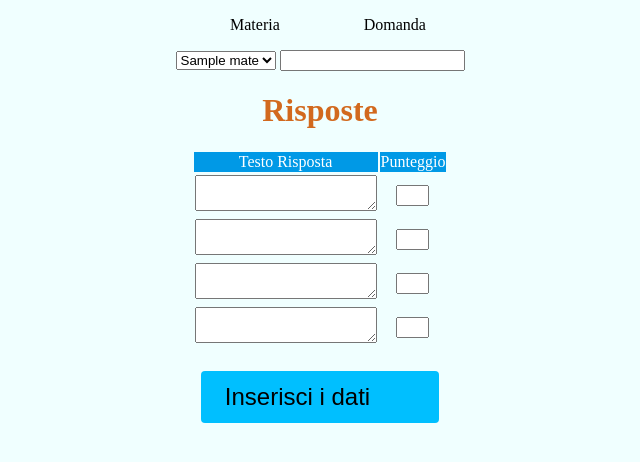
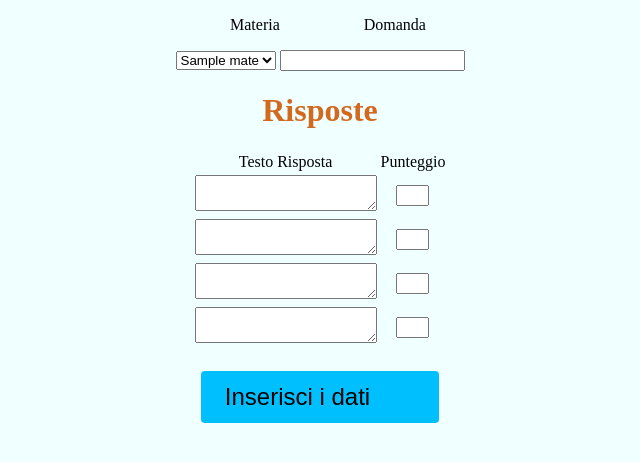
Before and after one commit to Giorgio1022/questionario, a PHP site: page /domanda_inserisci_form.php in a window 1280 px wide, with the pointer over the restyled element. Shown: the part 117-579 px from the top of the page, without its empty margins (320-960 px from the left). Run offline with PHP 8.4, Linux system fonts and the light colour scheme; tables that the repository leaves empty hold one stand-in row (values such as "Sample post"); data that the repository does not hold is empty.

Commit message:
corretto bug foglio di stile
applicava la regola dello sfondo blu con il puntatore sopra a qualsiasi tabella

```diff
--- a/WebContent/stili.css
+++ b/WebContent/stili.css
@@ -124,7 +124,7 @@ table.righe tr:nth-child(odd) {
 	background-color: white;
 }
 
-tr:hover td {
+table.righe tr:hover td {
 	background-color: #0099e6;
   color: white;
 }
```
